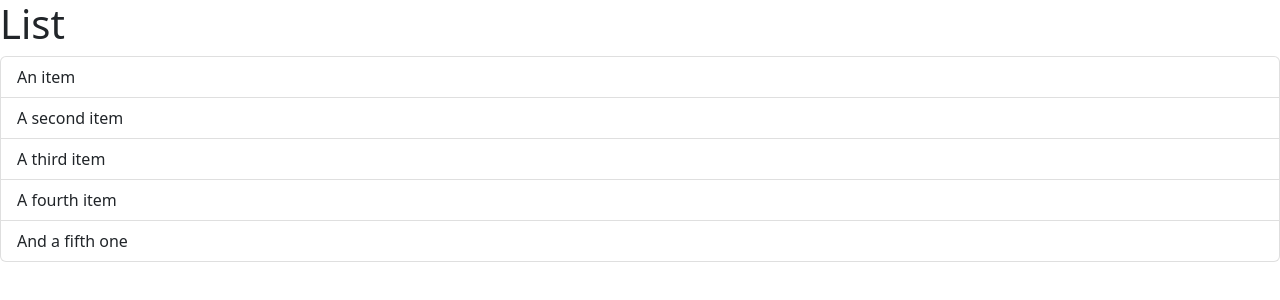
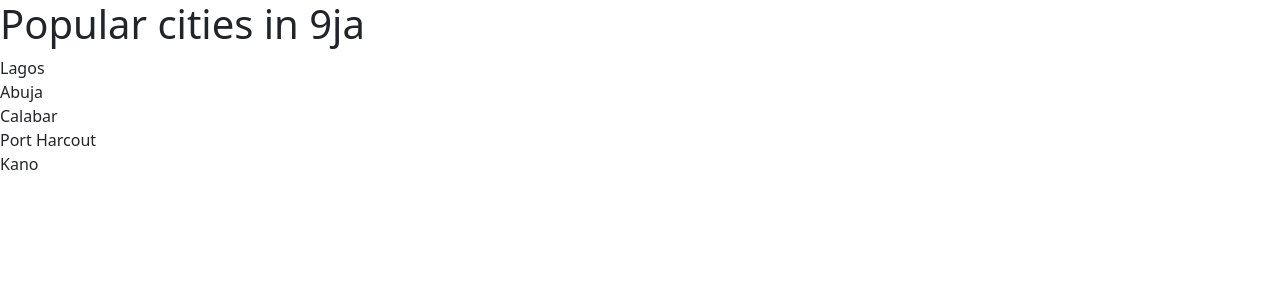
Before and after one commit to Nurudeeen/game-market-with-React, a React (Vite) app: page / in a window 1280 px wide. Shown: the top 300 px of the page. Built offline with nearby package versions, Linux system fonts and the light colour scheme.

Commit message:
rendering list

```diff
--- a/index.html
+++ b/index.html
@@ -4,7 +4,7 @@
     <meta charset="UTF-8" />
     <link rel="icon" type="image/svg+xml" href="/vite.svg" />
     <meta name="viewport" content="width=device-width, initial-scale=1.0" />
-    <title>Vite + React + TS</title>
+    <title>Red Techie</title>
   </head>
   <body>
     <div id="root"></div>
--- a/src/components/ListGroup.tsx
+++ b/src/components/ListGroup.tsx
@@ -1,13 +1,12 @@
 function ListGroup() {
+  const cities = ["Lagos", "Abuja", "Calabar", "Port Harcout", "Kano"]
   return (
     <>
-      <h1>List</h1>
+      <h1>Popular cities in 9ja</h1>
       <ul className="list-group">
-        <li className="list-group-item">An item</li>
-        <li className="list-group-item">A second item</li>
-        <li className="list-group-item">A third item</li>
-        <li className="list-group-item">A fourth item</li>
-        <li className="list-group-item">And a fifth one</li>
+        {cities.map(city=> (
+          <li key = {city}>{city}</li>
+        ))}
       </ul>
     </>
   );
```
